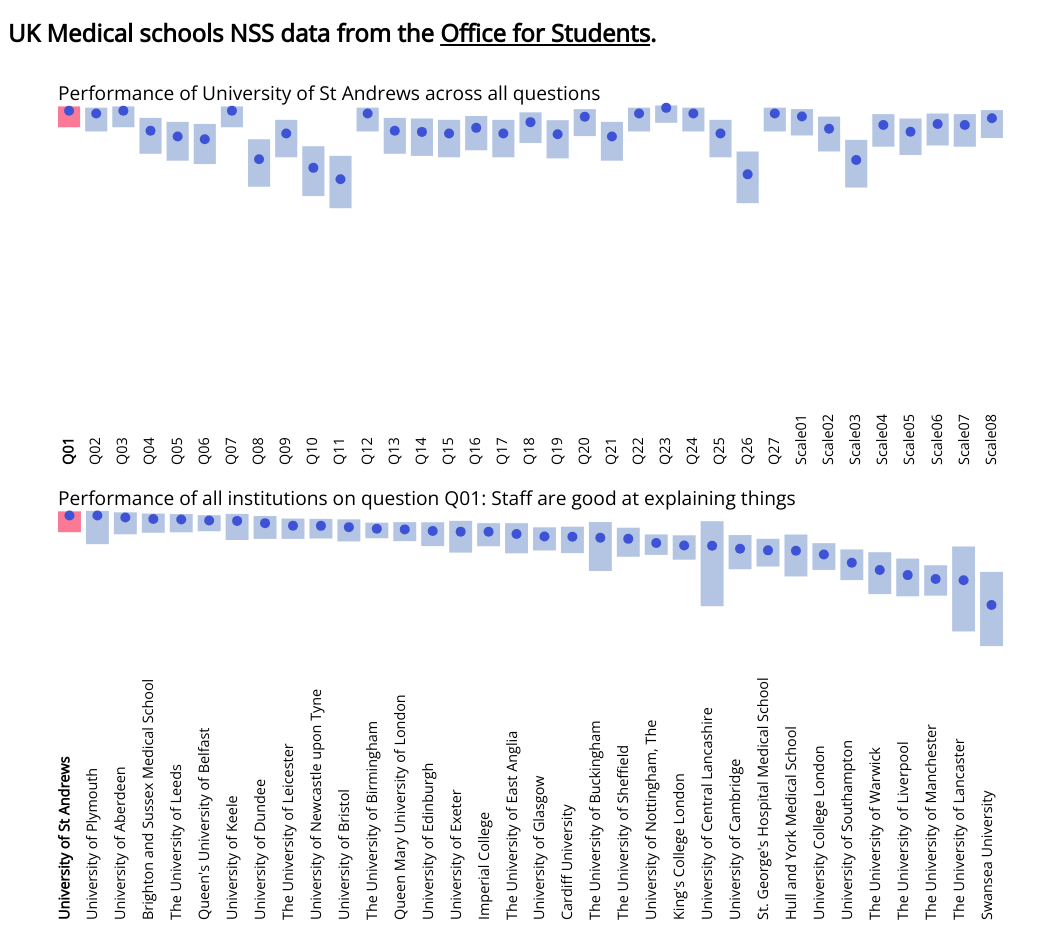
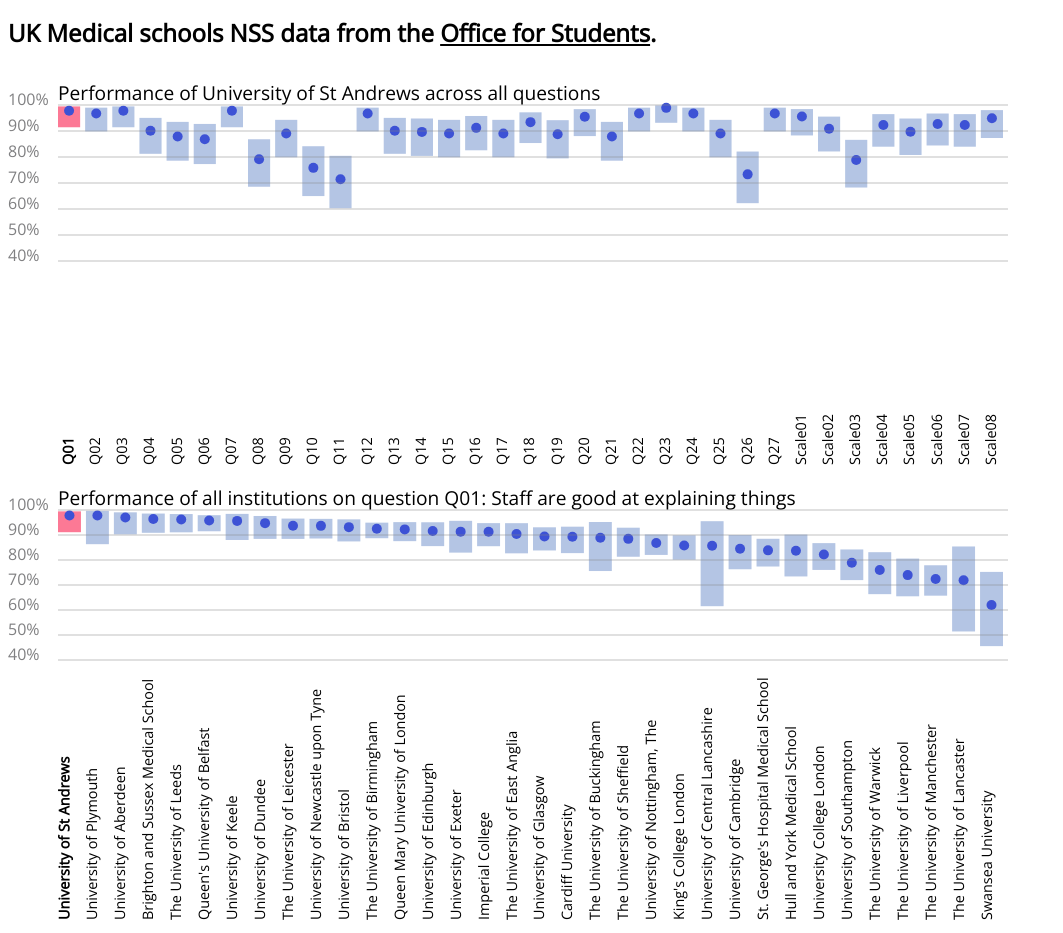
Before and after one commit to stuwilmur/NSS-medicine-2019, a plain HTML site: page index.html in a window 1280 px wide. Shown: the whole page, without its empty margins (0-1063 px from the left). Drawn offline with nearby package versions, Linux system fonts and the light colour scheme.

Commit message:
adding guidelines

```diff
--- a/index.html
+++ b/index.html
@@ -46,6 +46,7 @@
 
 <script>
 
+var lineData = [40,50,60,70,80,90,100];
 
 var nestedProvider;
 var nestedQuestion;
@@ -59,13 +60,13 @@ var heightProvider = 450;
 var PRN = "10007803";
 var Question = "Q01";
 
-var colours = {purple : "#3D52D5", grey : "#B4C5E4", darkgrey : "#FC7995", black : "#000000"};
+var colours = {purple : "#3D52D5", grey : "#B4C5E4", darkgrey : "#FC7995", lightgrey : "#808082", black : "#000000"};
 var borderBottom = 100;
 var borderBottomProvider = 200;
 var borderLeft = 50;
 var borderTop = 40;
 var barMargin = 5;
-var likertHeight = 200;
+var likertHeight = 250;
 var likertWidth = 400;
 var innerRadius = 15;
 
@@ -107,7 +108,9 @@ var tooltipProvider = d3.select("#provider_viz")
   .style("font-family", "Open Sans")
   .style("font-size", "100%")
 
-var likertScale = d3.scaleLinear().domain([0, 1]).range([0, likertHeight]);
+var likertScaleBorder = 20;
+var likertScale = d3.scaleLinear().domain([0, 100]).range([0, likertHeight - likertScaleBorder]);
+var likertScaleRev = d3.scaleLinear().domain([100, 0]).range([0, likertHeight - likertScaleBorder]);
 
 var tooltipProviderText = d3.select("#tooltipProvider")
 						  .append("div");
@@ -193,7 +196,7 @@ function barmouseoverQuestion(d,i)
 	d3.select(this)
 	.transition()
 	.attr('fill', colours.darkgrey);
-	tooltipQuestion.style("opacity", .8)
+	tooltipQuestion.style("opacity", .9)
 }
 
 function barmouseoverProvider(d,i)
@@ -201,7 +204,7 @@ function barmouseoverProvider(d,i)
 	d3.select(this)
 	.transition()
 	.attr('fill', colours.darkgrey);
-	tooltipProvider.style("opacity", .8);
+	tooltipProvider.style("opacity", .9);
 }
 
 function barmouseoutQuestion(d,i)
@@ -246,10 +249,10 @@ function drawBar(svg, d, key)
 	.attr("stroke", "black")
 	.style("stroke-width", "0px")
 	.attr("width", likertWidth / 5)
-	.attr("height", function(d) {return likertScale(d.value);})
+	.attr("height", function(d) {return likertScale(d.value * 100);})
 	.attr("x", function(d,i) {return i * likertWidth / 5;})
-	.attr("y", function(d){return likertScale(1 - d.value)})
-	.style("opacity", 0.9)
+	.attr("y", function(d){return likertScale(100 - 100 * d.value) - likertScaleBorder})
+	.style("opacity", 1)
 
 	var barsText = 	svg.selectAll('.likerttext');
 
@@ -263,7 +266,38 @@ function drawBar(svg, d, key)
 	.attr("y", 20)
 	.text(function(d,i) {return d.key + ": " + (d.value * 100).toFixed(1) + "%" })
 	.attr("font-size", "100%")
-	.style("opacity", 0.9)
+	.style("opacity", 1)
+
+	/*var  barsLines = svg.selectAll("line");
+	barsLines.data(lineData)
+	.enter()
+	.append("line")
+	.merge(barsLines)
+	.attr("x1", likertScaleBorder)
+	.attr("x2", likertWidth + likertScaleBorder)
+	.attr("y1", function(d) {return likertScale(100 - d) - likertScaleBorder;})
+	.attr("y2", function(d) {return likertScale(100 - d) - likertScaleBorder;})
+	.attr("stroke", colours.lightgrey)
+	.attr("stroke-width", .5);
+
+	var barsLinesText = svg.selectAll(".linestext");
+
+	barsText
+	.data(lineData)
+	.enter()
+	.append("text")
+	.attr("class", "linestext")
+	.attr("x", likertScaleBorder)
+	.attr("y", function(d) {return likertScale(100 - d) - likertScaleBorder;})
+	.text(function(d) {return d + "%";})
+	.attr("font-size", "100%")
+	.attr("fill", colours.lightgrey)
+	.style("opacity", 1)
+
+	svg//.select(".yaxis")
+	.append("g")
+	.attr("transform", "translate(25," + -likertScaleBorder + ")")
+	.call(d3.axisLeft(likertScaleRev));*/
 }
 
 function barmousemoveQuestion(d)
@@ -332,6 +366,8 @@ function update()
 	var chartWidth = width - borderLeft;
 	var scaleQuestion = d3.scaleLinear().domain([0, 100]).range([0, chartHeight]);
 	var scaleProvider = d3.scaleLinear().domain([0, 100]).range([0, chartHeightProvider]);
+	var scaleQuestionRev = d3.scaleLinear().domain([100, 0]).range([0, chartHeight]);
+	var scaleProviderRev = d3.scaleLinear().domain([100, 0]).range([0, chartHeightProvider]);
 	var blobRadius = 5;
 
 	var barWidthQuestion = chartWidth / nestedQuestion.length - barMargin;
@@ -445,6 +481,67 @@ function update()
 	.transition()
 	.text("Performance of all institutions on question " + getQuestion() + ": " + questionMap[Question]);
 
+	/*svgQuestion//.select(".yaxis")
+	.append("g")
+	.attr("transform", "translate("+borderLeft + ", " + borderTop+")")
+	.call(d3.axisLeft(scaleQuestionRev));
+
+	svgProvider//.select(".yaxis")
+	.append("g")
+	.attr("transform", "translate("+borderLeft + ", " + borderTop+")")
+	.call(d3.axisLeft(scaleProviderRev));*/
+
+	var  linesQuestion = svgQuestion.selectAll("line");
+	linesQuestion.data(lineData)
+	.enter()
+	.append("line")
+	.merge(linesQuestion)
+	.attr("x1", borderLeft)
+	.attr("x2", chartWidth + borderLeft)
+	.attr("y1", function(d) {return borderTop + scaleQuestion(100 - d);})
+	.attr("y2", function(d) {return borderTop + scaleQuestion(100 - d);})
+	.attr("stroke", colours.lightgrey)
+	.attr("stroke-width", .5);
+
+	var  linesProvider = svgProvider.selectAll("line");
+	linesProvider.data(lineData)
+	.enter()
+	.append("line")
+	.merge(linesProvider)
+	.attr("x1", borderLeft)
+	.attr("x2", chartWidth + borderLeft)
+	.attr("y1", function(d) {return borderTop + scaleProvider(100 - d);})
+	.attr("y2", function(d) {return borderTop + scaleProvider(100 - d);})
+	.attr("stroke", colours.lightgrey)
+	.attr("stroke-width", .5);
+
+	var linestTextQuestion = svgQuestion.selectAll(".linestext");
+
+	linestTextQuestion
+	.data(lineData)
+	.enter()
+	.append("text")
+	.attr("class", "linestext")
+	.attr("x", 0)
+	.attr("y", function(d) {return borderTop + scaleQuestion(100 - d);})
+	.text(function(d) {return d + "%";})
+	.attr("font-size", "100%")
+	.attr("fill", colours.lightgrey)
+	.style("opacity", 1)
+
+	var linestTextProvider = svgProvider.selectAll(".linestext");
+
+	linestTextProvider
+	.data(lineData)
+	.enter()
+	.append("text")
+	.attr("class", "linestext")
+	.attr("x", 0)
+	.attr("y", function(d) {return borderTop + scaleProvider(100 - d);})
+	.text(function(d) {return d + "%";})
+	.attr("font-size", "100%")
+	.attr("fill", colours.lightgrey)
+	.style("opacity", 1)
 
 }
 
```
